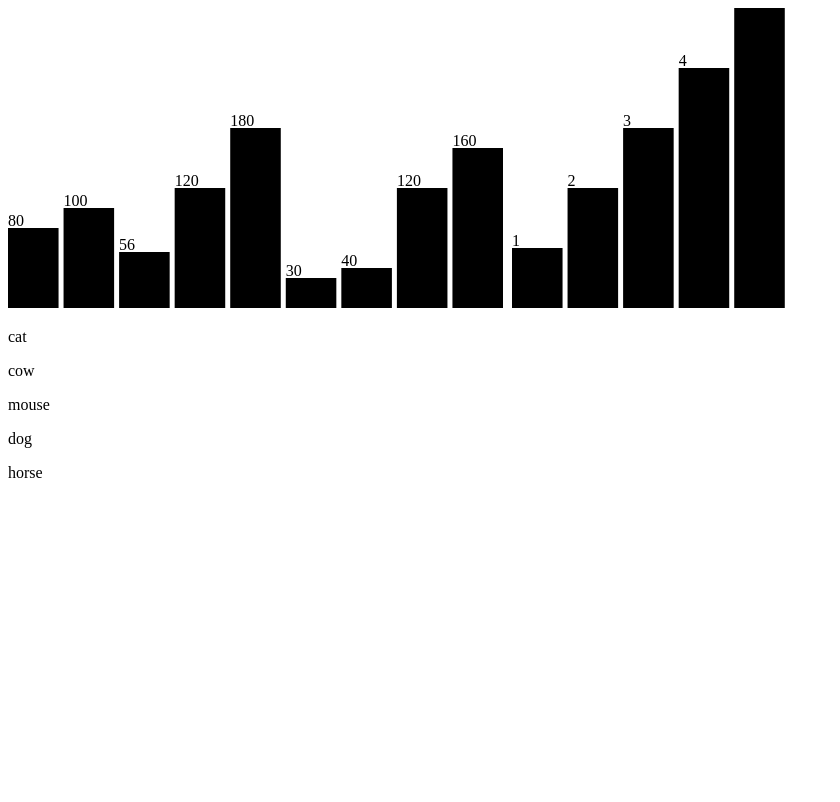
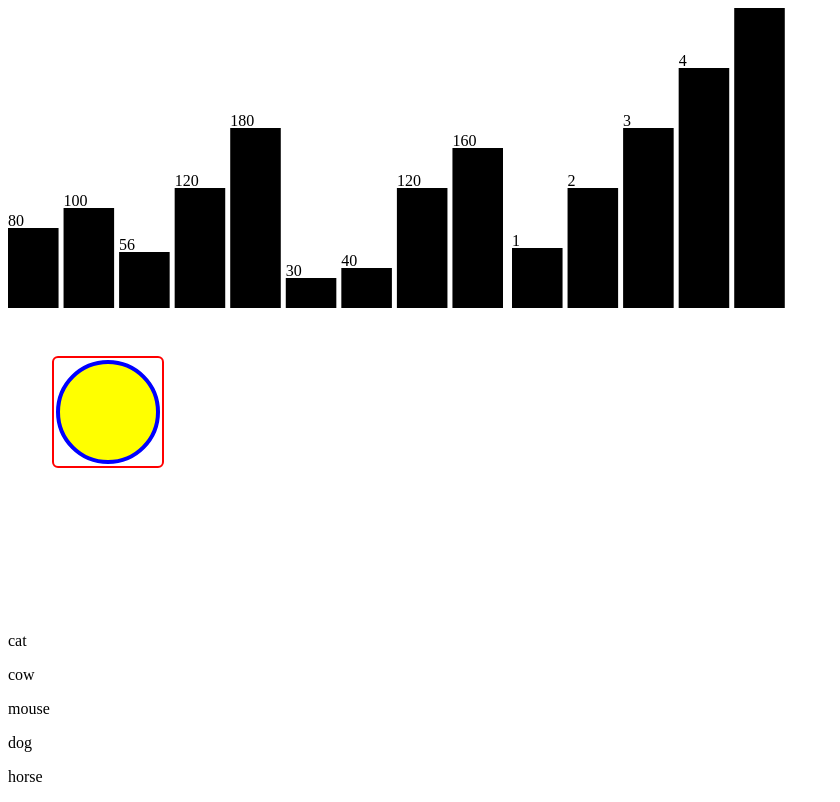
Before and after one commit to Lenarqa/d3JsTest, a plain HTML site: page index.html in a window 1280 px wide. Shown: the whole page, without its empty margins (0-840 px from the left). Drawn offline with nearby package versions, Linux system fonts and the light colour scheme.

Commit message:
add circle, add rect

```diff
--- a/index.html
+++ b/index.html
@@ -8,9 +8,10 @@
     <title>D3 lesson from Video</title>
 </head>
 <body>
+    <script src="https://cdnjs.cloudflare.com/ajax/libs/d3/7.0.0/d3.min.js" integrity="sha512-0x7/VCkKLLt4wnkFqI8Cgv6no+AaS1TDgmHLOoU3hy/WVtYta2J6gnOIHhYYDJlDxPqEqAYLPS4gzVex4mGJLw==" crossorigin="anonymous" referrerpolicy="no-referrer"></script>
     <svg class="bar-chart"></svg>
     <svg class="svg2"></svg>
-    <script src="https://cdnjs.cloudflare.com/ajax/libs/d3/7.0.0/d3.min.js" integrity="sha512-0x7/VCkKLLt4wnkFqI8Cgv6no+AaS1TDgmHLOoU3hy/WVtYta2J6gnOIHhYYDJlDxPqEqAYLPS4gzVex4mGJLw==" crossorigin="anonymous" referrerpolicy="no-referrer"></script>
+    <svg class="svg3"></svg>
     <script src="index.js"></script>
 </body>
 </html>
--- a/index.js
+++ b/index.js
@@ -101,3 +101,25 @@ var text = svg2.selectAll('text')
     .attr('x', function (el, i) {
         return barWidth * i;
     })
+
+var svg3 = d3.select('.svg3')
+    .attr('width', svgWidth)
+    .attr('height', svgHeight);
+
+    svg3.append("circle")
+        .attr("cx", 100)
+        .attr("cy", 100)
+        .attr("r", 50)
+        .style('fill', 'yellow')
+        .style("stroke", "blue")
+        .style("stroke-width", "4");
+
+    svg3.append("rect")
+        .style("fill", "none")
+        .style("stroke", "red")
+        .style("stroke-width", "2")
+        .attr("x", 45)
+        .attr("y", 45)
+        .attr("width", 110)
+        .attr("height", 110)
+        .attr("rx", 5);
```
